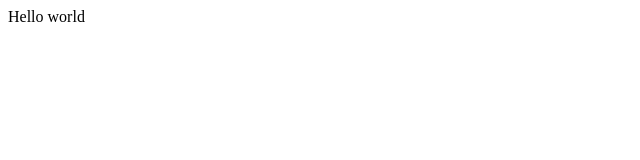
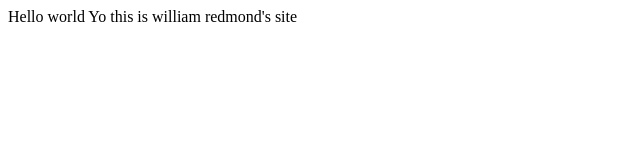
Before and after one commit to willredmo/willredmo.github.io, a plain HTML site: page index.html in a window 1280 px wide. Shown: the whole page, without its empty margins (0-640 px from the left). Drawn offline with Linux system fonts and the light colour scheme.

Commit message:
Test commit

```diff
--- a/index.html
+++ b/index.html
@@ -14,6 +14,7 @@
 
     <body>
         Hello world
+        Yo this is william redmond's site
         <!-- <script src="js/scripts.js"></script> -->
     </body>
 </html>
```
